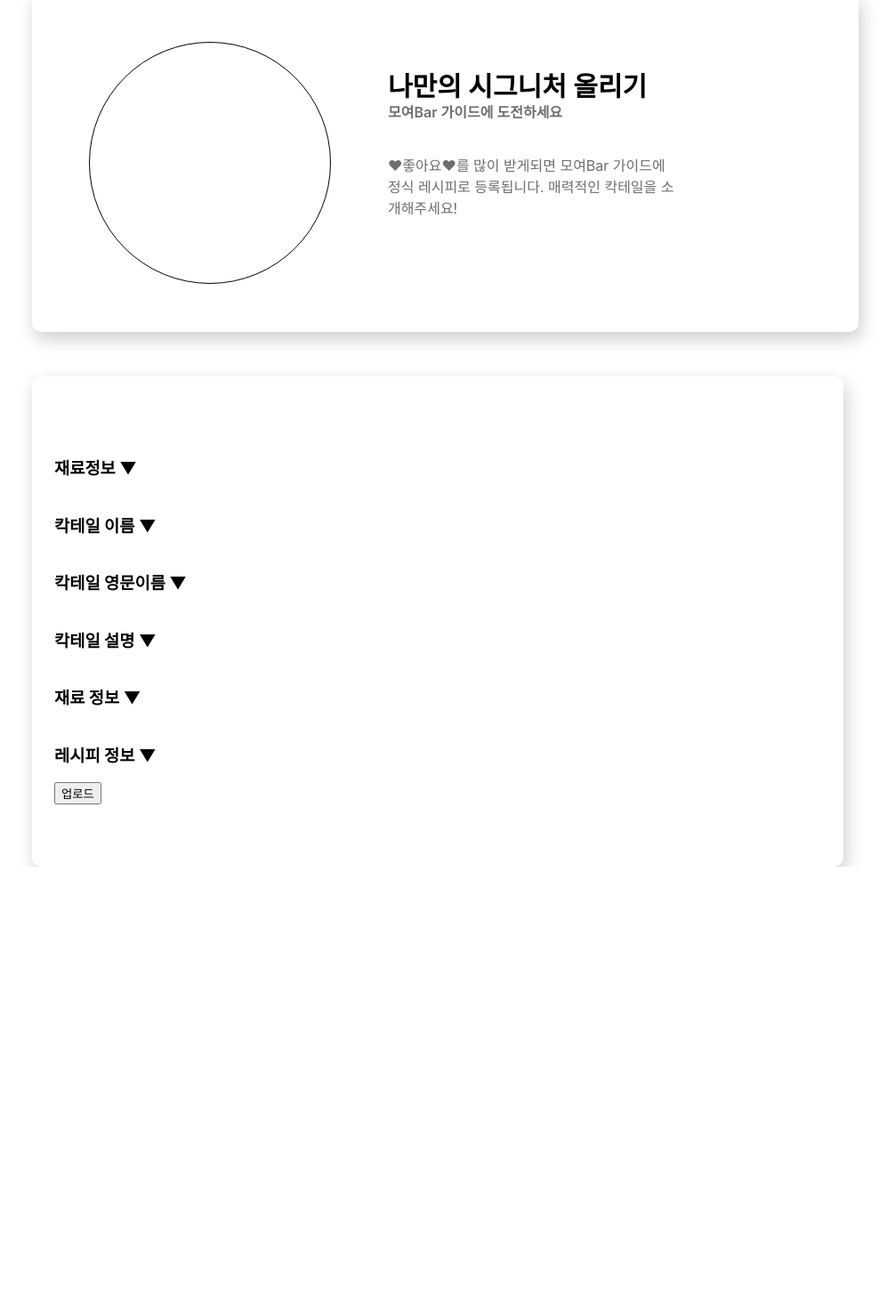
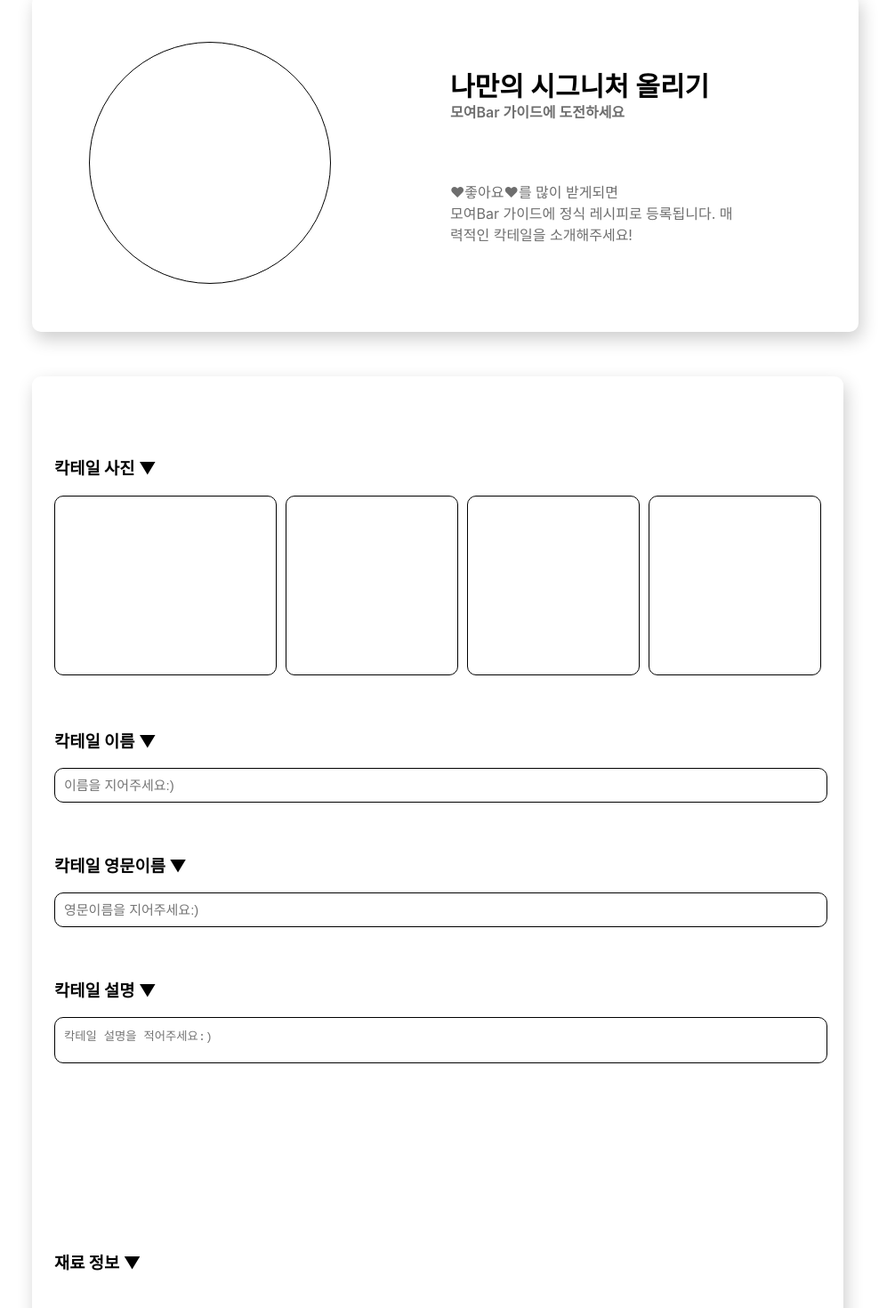
Before and after one commit to YuumiNam/CocktailprojectFront, a React (Create React App) app: page /signature/join in a window 1280 px wide. Shown: the part 333-1803 px from the top of the page at 89% size, without its empty margins (156-1162 px from the left). Before the commit the page ends 1307 px from the top, so only its background shows below. Built offline with nearby package versions, Linux system fonts and the light colour scheme; no server answers; the HTML template or start-up script is replaced by a standard one.

Commit message:
cocktailTest #07

```diff
--- a/src/signature/signature.css
+++ b/src/signature/signature.css
@@ -55,7 +55,7 @@
     box-shadow: rgb(0 0 0 / 20%) 3px 8px 20px;
     border-radius: 10px;
     display: grid;
-    grid-template-columns: 300px 50px 330px;
+    grid-template-columns: 300px 120px 330px;
     grid-template-rows: 70px 60px 1fr;
 }
 
@@ -74,6 +74,14 @@
     padding: 70px 25px;
     box-shadow: rgb(0 0 0 / 20%) 3px 8px 20px;
     border-radius: 10px;
-    display: grid;
-    grid-template-rows: 1fr 1fr 1fr 1fr 1fr 1fr;
 }
+
+.signature-contents-picture-box div div {
+    border: 1px solid black;
+    border-radius: 10px;
+    height: 200px;
+}
+
+.contents {
+
+}
--- a/src/signature/signatureJoin.js
+++ b/src/signature/signatureJoin.js
@@ -7,30 +7,42 @@ function SignatureJoin() {
                 <div className="signature-join-banner-img" style={{gridRow:'1/4'}}></div>
                 <div style={{gridColumn:'3/4', fontSize:'30px', fontWeight:'600', paddingTop:'30px'}}>나만의 시그니처 올리기</div>
                 <div style={{gridColumn:'3/4', fontWeight:'600', color:'rgb(110, 110, 110)'}}>모여Bar 가이드에 도전하세요</div>
-                <div style={{gridColumn:'3/4', color:'rgb(110, 110, 110)'}}>♥좋아요♥를 많이 받게되면 모여Bar 가이드에 정식 레시피로 등록됩니다. 매력적인 칵테일을 소개해주세요!</div>
+                <div style={{gridColumn:'3/4', color:'rgb(110, 110, 110)', marginTop:'30px'}}>♥좋아요♥를 많이 받게되면 <br /> 모여Bar 가이드에 정식 레시피로 등록됩니다. 매력적인 칵테일을 소개해주세요!</div>
             </div>
             <div className="signature-join-contents">
-                <div>
-                    <h3>재료정보 ▼</h3>
+                <form style={{display:'grid', gridTemplateRows:'1fr 100px 100px 1fr 1fr 1fr', rowGap:'40px'}}>
+                    <div className="signature-contents-picture-box">
+                        <h3>칵테일 사진 ▼</h3>
+                        <div style={{display:'grid', gridTemplateColumns:'250px 1fr 1fr 1fr', columnGap:'10px'}}>
+                            <div></div>
+                            <div></div>
+                            <div></div>
+                            <div></div>
+                        </div>
                     </div>
                     <div>
                         <h3>칵테일 이름 ▼</h3>
+                        <input type="text" placeholder="이름을 지어주세요:)" style={{width:'98.2%', padding:'10px', border:'1px solid', borderRadius:'10px', fontSize:'15px'}}></input>
                     </div>
                     <div>
                         <h3>칵테일 영문이름 ▼</h3>
+                        <input type="text" placeholder="영문이름을 지어주세요:)" style={{width:'98.2%', padding:'10px', border:'1px solid', borderRadius:'10px', fontSize:'15px'}}></input>
                     </div>
                     <div>
                         <h3>칵테일 설명 ▼</h3>
+                        <textarea placeholder="칵테일 설명을 적어주세요:)" style={{width:'98.2%', padding:'10px', resize:'none', border:'1px solid', borderRadius:'10px'}}></textarea>
                     </div>
                     <div>
                         <h3>재료 정보 ▼</h3>
                     </div>
                     <div>
                         <h3>레시피 정보 ▼</h3>
+                        <textarea placeholder="레시피에 대한 설명을 적어주세요:)"></textarea>
                     </div>
                     <div>
                         <button>업로드</button>
                     </div>
+                </form>
             </div>
         </div>
     )
```
Lines whose indentation alone changed are shown as unchanged.
